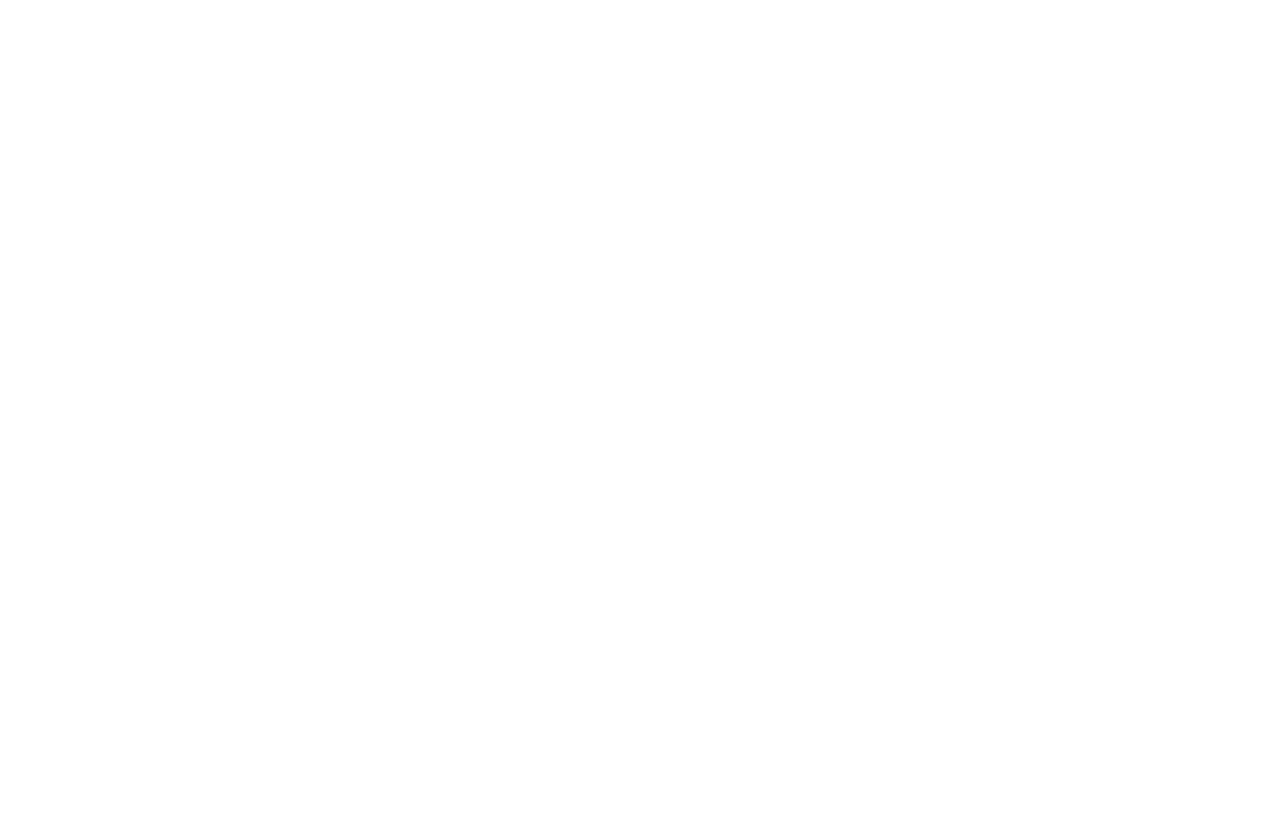
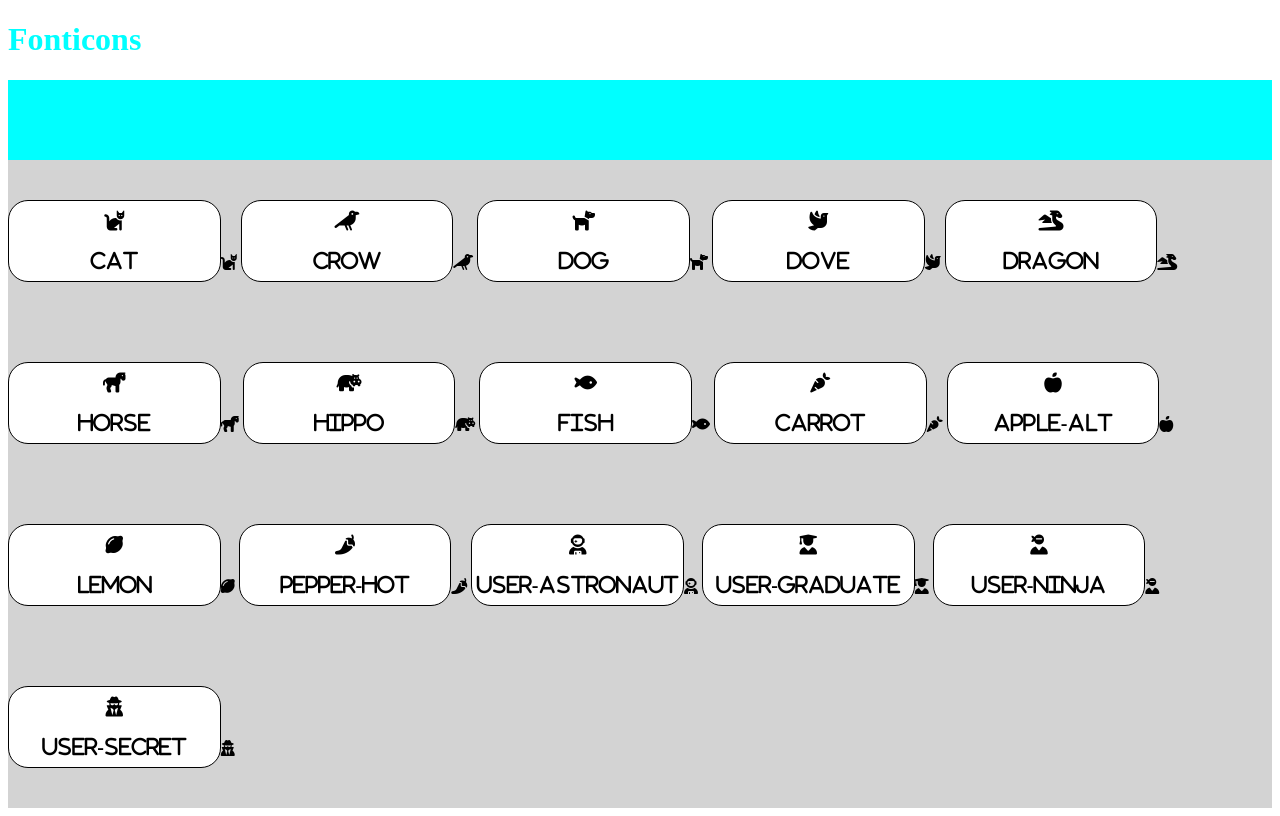
Before and after one commit to Greg1928/js-es6-icons, a plain HTML site: page index.html in a window 1280 px wide. Drawn offline with Linux system fonts and the light colour scheme.

Commit message:
added milestone 1

```diff
--- a/css/style.css
+++ b/css/style.css
@@ -0,0 +1,25 @@
+h1{
+    color: aqua;
+}
+.selector{
+    height: 80px;
+    background-color: aqua;
+}
+.box{
+    width: calc(100%/6);
+    margin: 40px 0;
+    height: 80px;
+    border: solid black 1px;
+    background-color: white;
+    border-radius: 20px;
+    text-align: center;
+    display: inline-block;
+}
+.icons{
+    background-color: lightgrey;
+}
+.box i, .box p{
+    line-height: 40px;
+    font-size: 20px;
+    margin: 0;
+}
--- a/index.html
+++ b/index.html
@@ -6,10 +6,27 @@
         <meta name="viewport" content="width=device-width, initial-scale=1.0">
         <title>Icons</title>
         <link rel="stylesheet" href="css/style.css">
+        <!-- fontawesome -->
+        <link rel="stylesheet" href="https://cdnjs.cloudflare.com/ajax/libs/font-awesome/6.1.1/css/all.min.css" integrity="sha512-KfkfwYDsLkIlwQp6LFnl8zNdLGxu9YAA1QvwINks4PhcElQSvqcyVLLD9aMhXd13uQjoXtEKNosOWaZqXgel0g==" crossorigin="anonymous" referrerpolicy="no-referrer" />
     </head>
     <body>
 
+        <h1>Fonticons</h1>
+        <section class="selector">
 
+        </section>
+        <section class="icons">
+            <template>
+                <div class="box">
+                    <i class="fa-regular fa-floppy-disk"></i>
+                    <p>Cat</p>
+                </div>
+                <div class="box">
+                    <i class="fa-regular fa-floppy-disk"></i>
+                    <p>Cat</p>
+                </div>
+            </template>
+        </section>
 
         <script src="js/data.js"></script>
     </body>
--- a/js/data.js
+++ b/js/data.js
@@ -1,4 +1,4 @@
-[
+const icons = [
 	{
 		name: 'cat',
 		prefix: 'fa-',
@@ -112,3 +112,15 @@
 		color: 'blue'
 	}
 ];
+
+const icon = document.querySelector(".icons");
+
+for (let i = 0; i < icons.length; i++) {
+	const iconsList = `
+	<div class="box">
+		<i class="${icons[i].prefix}solid ${icons[i].prefix}${icons[i].name}"</i>
+		<p>${icons[i].name}</p>
+	</div>
+	`;
+	icon.innerHTML += iconsList;
+}
```
